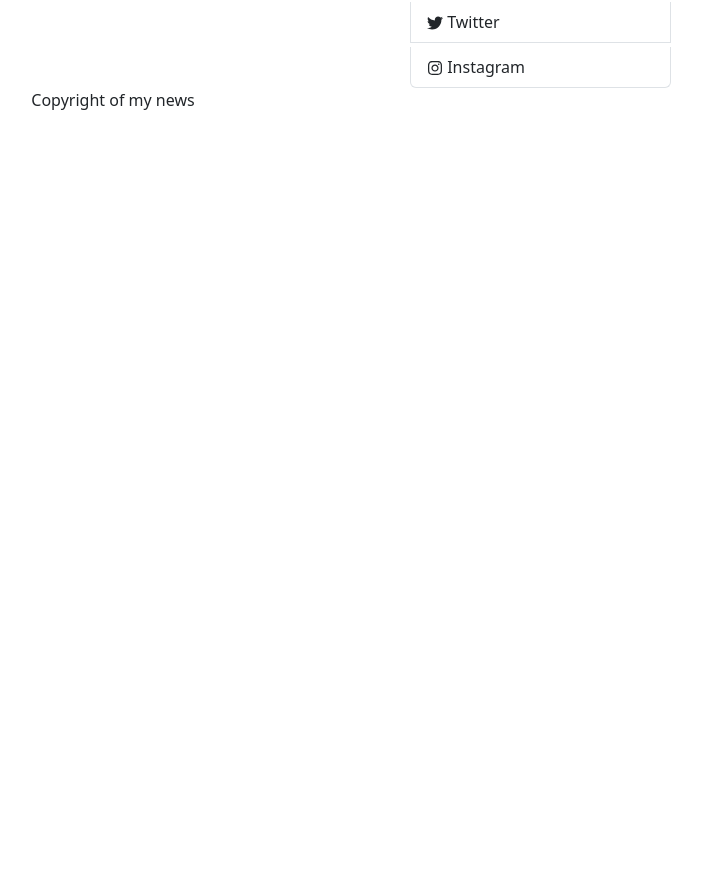
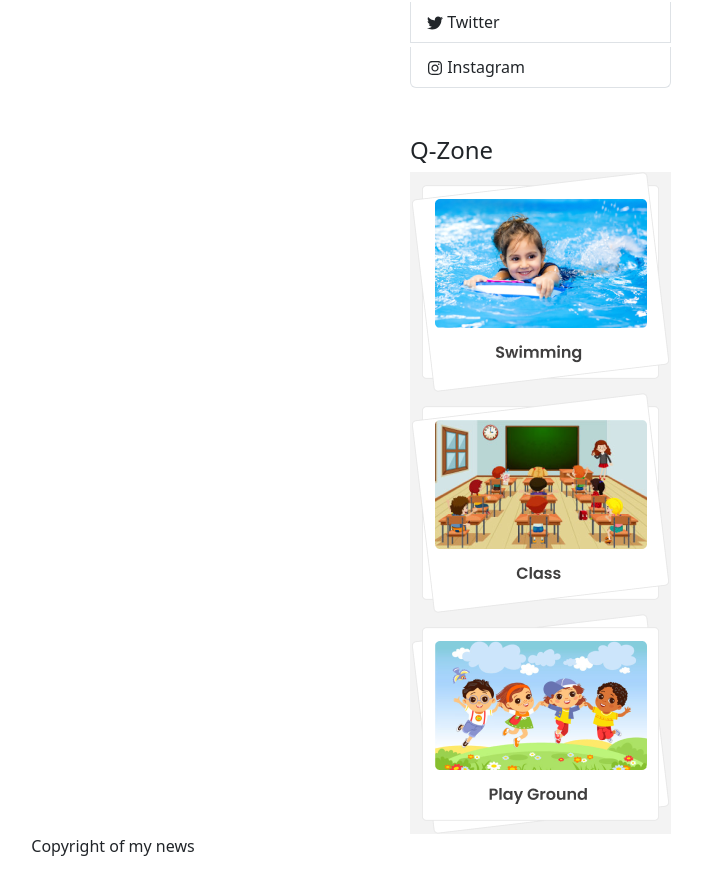
Before and after one commit to mrfhmd7/dragon-news, a React (Vite) app: page / in a window 1280 px wide. Shown: the part 508-1382 px from the top of the page, without its empty margins (527-1229 px from the left). Before the commit the page ends 800 px from the top, so only its background shows below. Built offline with nearby package versions, Linux system fonts and the light colour scheme.

Commit message:
QZone added

```diff
--- /dev/null
+++ b/src/pages/Shared/QZone/QZone.jsx
@@ -0,0 +1,19 @@
+import React from 'react';
+import qZone1  from '../../../assets/qZone1.png'
+import qZone2  from '../../../assets/qZone2.png'
+import qZone3  from '../../../assets/qZone3.png'
+
+const QZone = () => {
+     return (
+          <div>
+               <h4 className='mt-5'>Q-Zone</h4>
+               <div className='text-center' style={{backgroundColor: '#F3F3F3'}}>
+                    <img src={qZone1} alt="" />
+                    <img src={qZone2} alt="" />
+                    <img src={qZone3} alt="" />
+               </div>
+          </div>
+     );
+};
+
+export default QZone;
--- a/src/pages/Shared/RightNav/RightNav.jsx
+++ b/src/pages/Shared/RightNav/RightNav.jsx
@@ -1,6 +1,7 @@
 import React from 'react';
 import { Button, ListGroup } from 'react-bootstrap';
 import { FaFacebook, FaGithub, FaGoogle, FaInstagram, FaTwitter } from 'react-icons/fa';
+import QZone from '../QZone/QZone';
 
 const RightNav = () => {
      return (
@@ -11,10 +12,11 @@
                <div className='mt-4'>
                     <h4>Find Us On</h4>
                     <ListGroup className='mt-3 gap-1'>
-                         <ListGroup.Item> <FaFacebook/> Facebook</ListGroup.Item>
-                         <ListGroup.Item> <FaTwitter/> Twitter</ListGroup.Item>
-                         <ListGroup.Item> <FaInstagram/> Instagram</ListGroup.Item>
+                         <ListGroup.Item> <FaFacebook /> Facebook</ListGroup.Item>
+                         <ListGroup.Item> <FaTwitter /> Twitter</ListGroup.Item>
+                         <ListGroup.Item> <FaInstagram /> Instagram</ListGroup.Item>
                     </ListGroup>
+                    <QZone></QZone>
                </div>
           </div>
      );
```
